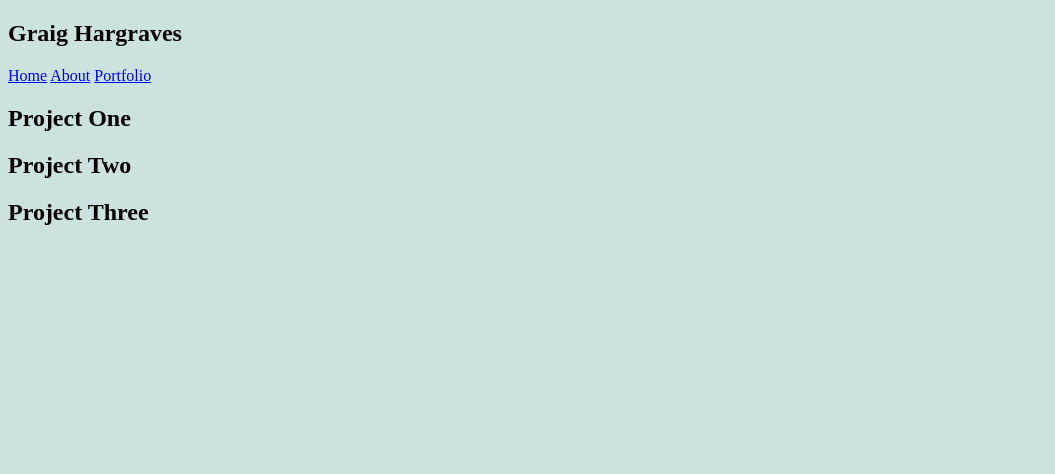
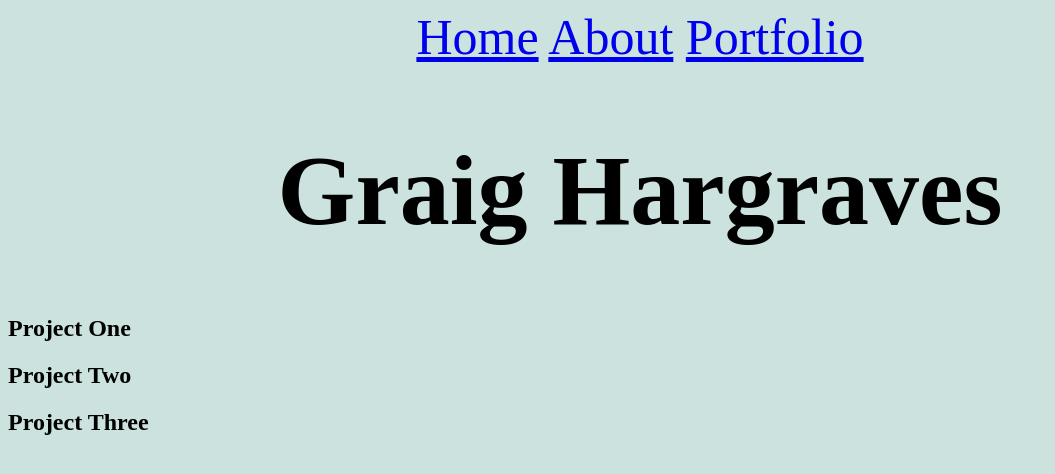
Before and after one commit to graighargraves/Personal-Website-Project, a plain HTML site: page portfolio.html in a window 1280 px wide. Shown: the whole page, without its empty margins (0-1055 px from the left). Drawn offline with Linux system fonts and the light colour scheme.

Commit message:
updated portfolio

```diff
--- a/portfolio.html
+++ b/portfolio.html
@@ -3,20 +3,17 @@
 <head>
     <meta charset="UTF-8">
     <meta name="viewport" content="width=device-width, initial-scale=1.0">
-    <title>Portfolio Page</title>
+    <title>Home Page</title>
     <script src="javascript.js"></script>
     <link rel="stylesheet" href="style.css">
 </head>
 <body>
-    <nav>
-        <div >
-            <h1>Graig Hargraves</h1>
-        </div>
-        <div>
-            <a href="index.html">Home</a>
-            <a href="about.html">About</a>
-            <a class="active" href="portfolio.html">Portfolio</a>
-        </div>
+     <nav class="topnav">
+        <a href="index.html">Home</a>
+        <a class="active" href="about.html">About</a>
+        <a href="portfolio.html">Portfolio</a>
+    </nav>
+    <h1 class="name">Graig Hargraves</h1>
     </nav>
     <h2>Project One</h2>
 
```
